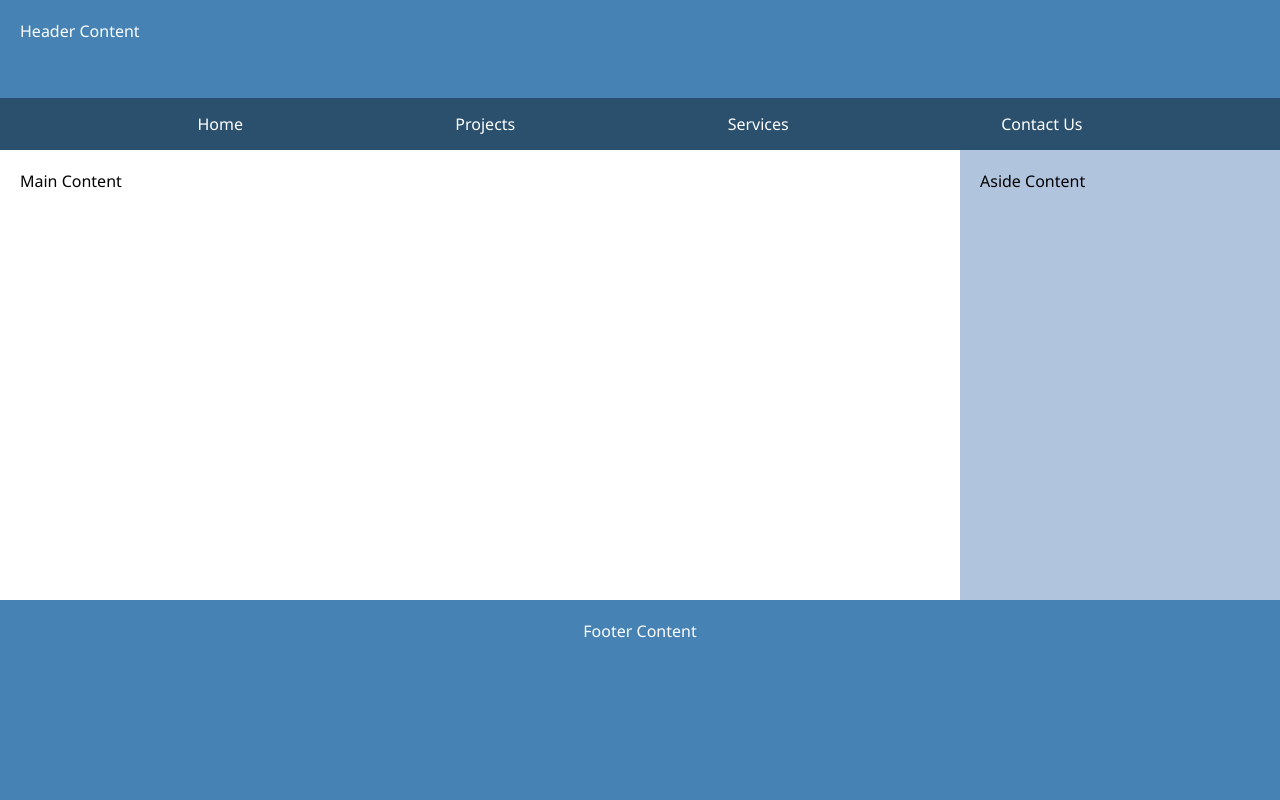
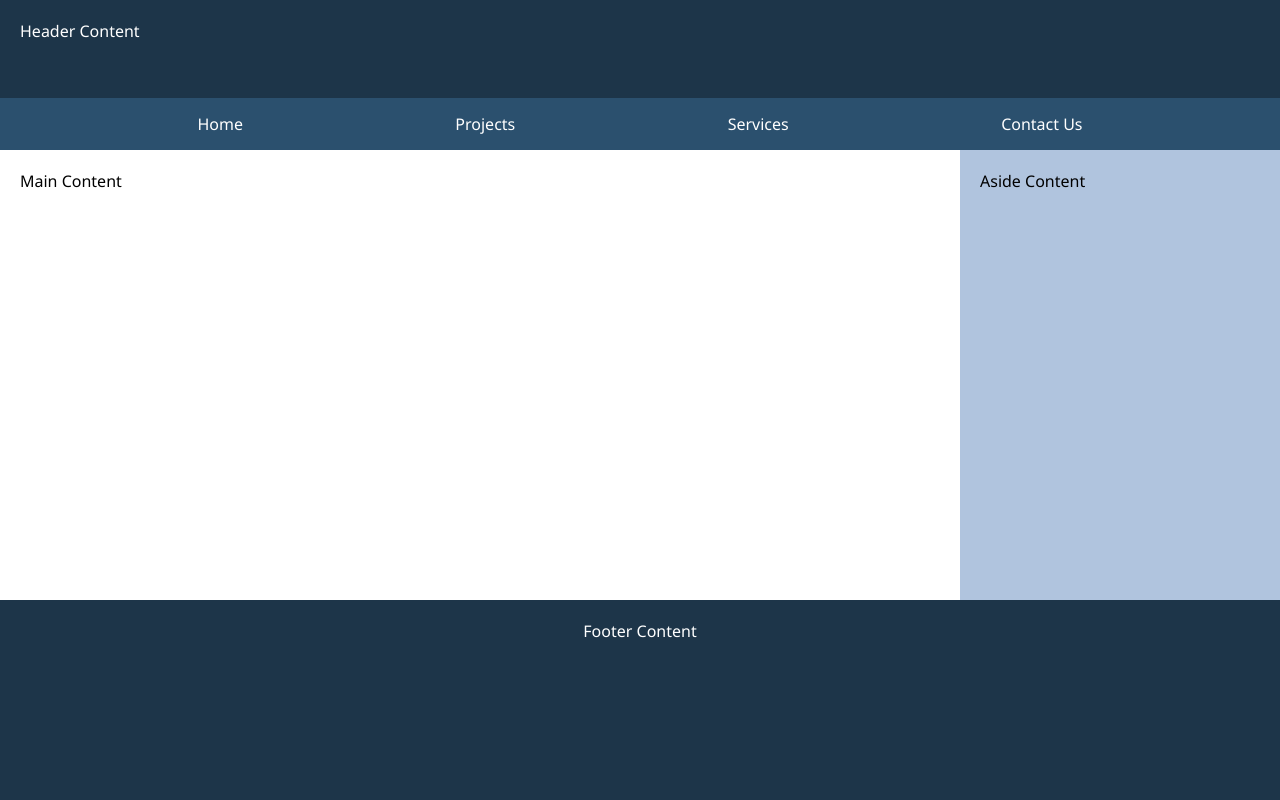
Before and after one commit to jeffrey-thomas/wdd131, a plain HTML site: page week01/basic-layout.html in a window 1280 px wide. Drawn offline with Linux system fonts and the light colour scheme.

Commit message:
fixed contrast

```diff
--- a/week01/styles/layout.css
+++ b/week01/styles/layout.css
@@ -27,7 +27,7 @@ footer, main, header, aside{
 header{
     display:block;
     position:relative;
-    background-color: steelblue;
+    background-color: hsl(207, 44%, 20%);
     color:white;
     height:150px;
     grid-column:1 / 3;
@@ -61,7 +61,7 @@ aside{
 
 footer{
     grid-column:1/3;
-    background-color:steelblue;
+    background-color:hsl(207, 44%, 20%);
     color:white;
     height:200px;
     text-align:center;
```
